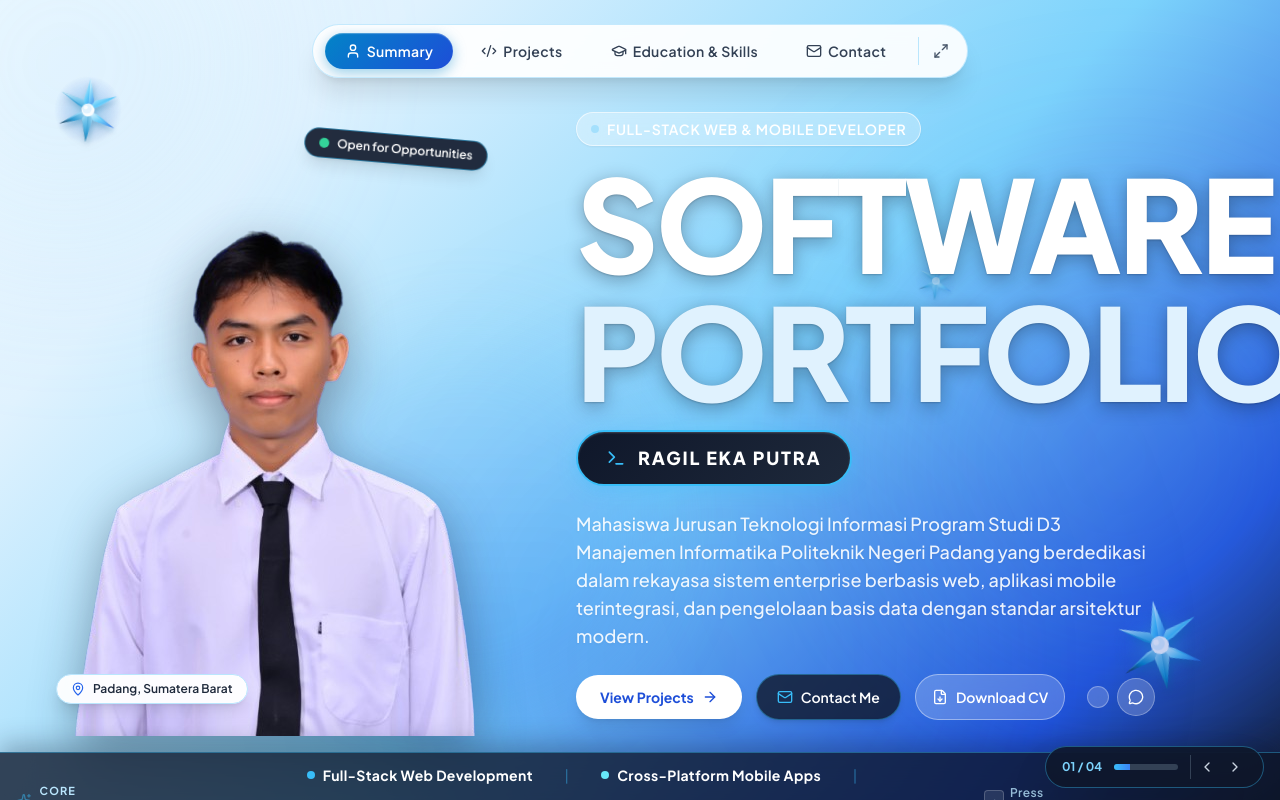
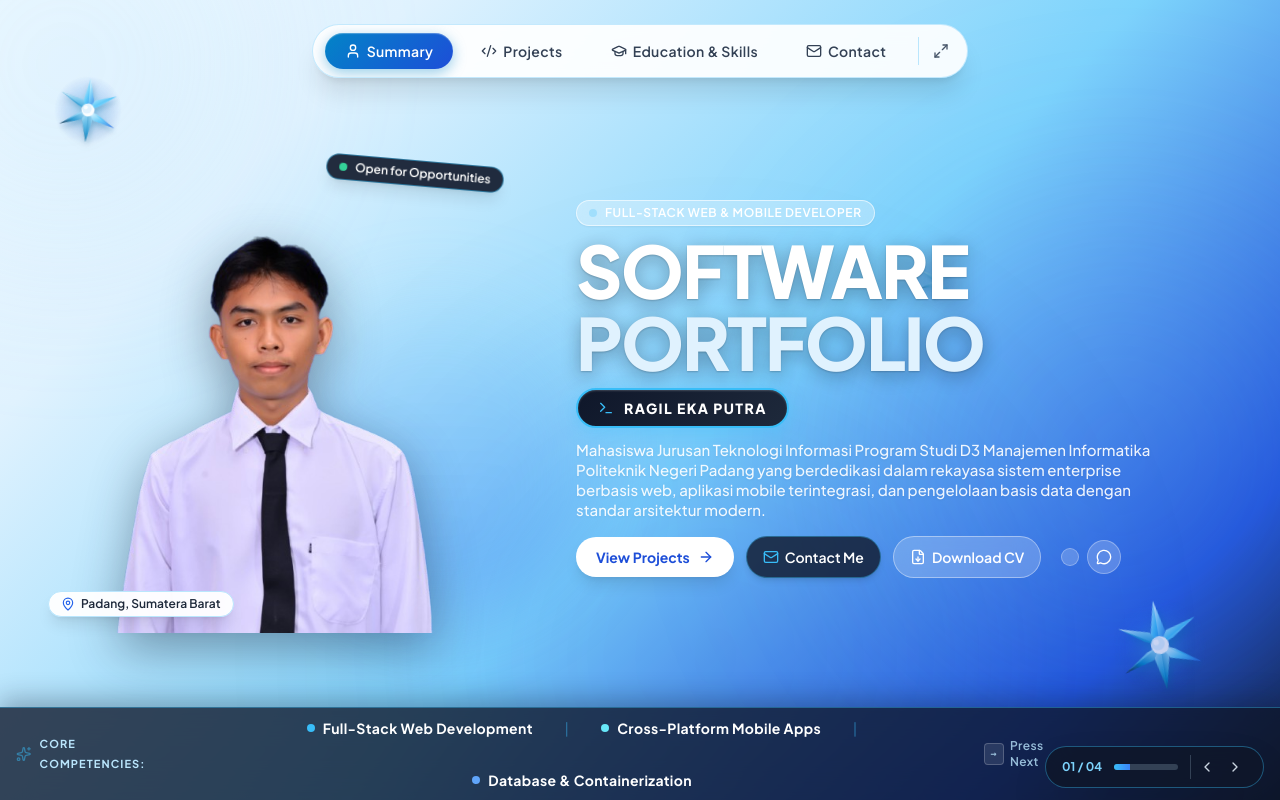
Before and after one commit to agillcoyy/portofolio_web, a plain HTML site: page index.html in a window 1280 px wide. Drawn offline with nearby package versions, Linux system fonts and the light colour scheme.

Commit message:
perubahan responsif zoom

```diff
--- a/assets/css/style.css
+++ b/assets/css/style.css
@@ -205,12 +205,24 @@ body {
 }
 
 .profile-img-container img {
-  max-height: 82vh;
+  max-height: 48vh;
   width: auto;
   object-fit: contain;
   object-position: bottom;
   filter: drop-shadow(0 15px 25px rgba(15, 23, 42, 0.4));
   transition: transform 0.3s ease;
+}
+
+@media (min-width: 1024px) {
+  .profile-img-container img {
+    max-height: 56vh;
+  }
+}
+
+@media (min-width: 1280px) {
+  .profile-img-container img {
+    max-height: 60vh;
+  }
 }
 
 .profile-img-container:hover img {
--- a/index.html
+++ b/index.html
@@ -139,37 +139,37 @@
     <!-- ==========================================
          TAB / SLIDE 1: SUMMARY (HERO SECTION)
          ========================================== -->
-    <section class="slide-panel active w-full h-full flex flex-col justify-between pt-20 md:pt-24 pb-0"
+    <section class="slide-panel active w-full h-full flex flex-col justify-between pt-16 md:pt-18 lg:pt-20 pb-0"
       id="slide-summary" role="tabpanel">
-      <div class="slide-scroll-area flex-1 w-full max-w-7xl mx-auto px-4 md:px-8 flex items-center">
+      <div class="slide-scroll-area flex-1 w-full max-w-7xl mx-auto px-4 md:px-8 flex items-center justify-center">
         <!-- 2-Column Hero Layout -->
-        <div class="w-full grid grid-cols-1 lg:grid-cols-12 gap-8 items-end min-h-[calc(100vh-12rem)] py-4">
+        <div class="w-full grid grid-cols-1 lg:grid-cols-12 gap-6 lg:gap-8 items-center py-2 lg:py-3">
 
           <!-- LEFT COLUMN: Profile Photo Cut-Out (Touches bottom) -->
           <div
-            class="lg:col-span-5 flex flex-col justify-end items-center lg:items-start h-full relative order-2 lg:order-1 pt-6 lg:pt-0">
+            class="lg:col-span-5 flex flex-col justify-end items-center lg:items-start h-full relative order-2 lg:order-1 pt-4 lg:pt-0">
             <!-- Subtle circular backdrop halo behind avatar -->
             <div
-              class="absolute bottom-6 left-1/2 -translate-x-1/2 lg:translate-x-0 w-72 h-72 md:w-96 md:h-96 rounded-full bg-gradient-to-t from-blue-600/30 to-sky-300/20 filter blur-2xl -z-10">
+              class="absolute bottom-4 left-1/2 -translate-x-1/2 lg:translate-x-0 w-64 h-64 md:w-80 md:h-80 rounded-full bg-gradient-to-t from-blue-600/30 to-sky-300/20 filter blur-2xl -z-10">
             </div>
 
-            <div class="profile-img-container w-full max-w-md lg:max-w-none">
+            <div class="profile-img-container w-full max-w-sm lg:max-w-none">
               <!-- Profile Cutout Photo (User Photo with Vector Fallback) -->
               <img src="assets/images/fotobiru_removebg.png"
                 onerror="this.onerror=null;this.src='assets/images/profile-placeholder.svg';"
                 alt="Ragil Eka Putra - Software Engineer"
-                class="max-h-[60vh] lg:max-h-[75vh] w-auto drop-shadow-2xl select-none object-contain object-bottom">
+                class="max-h-[46vh] sm:max-h-[50vh] lg:max-h-[56vh] xl:max-h-[60vh] w-auto drop-shadow-2xl select-none object-contain object-bottom">
 
               <!-- Floating Pill Accent (Experience / Availability) -->
               <div
-                class="absolute top-8 right-2 md:right-8 bg-slate-900/90 backdrop-blur-md border border-sky-400/50 text-white px-3.5 py-1.5 rounded-full text-xs font-semibold shadow-lg flex items-center gap-2 anim-float">
-                <span class="w-2.5 h-2.5 rounded-full bg-emerald-400 animate-ping"></span>
+                class="absolute top-4 right-1 md:right-4 bg-slate-900/90 backdrop-blur-md border border-sky-400/50 text-white px-3 py-1 rounded-full text-[11px] md:text-xs font-semibold shadow-lg flex items-center gap-2 anim-float">
+                <span class="w-2 h-2 rounded-full bg-emerald-400 animate-ping"></span>
                 <span>Open for Opportunities</span>
               </div>
 
               <!-- Floating Tech Badge (Campus & Location) -->
               <div
-                class="absolute bottom-8 left-2 md:left-6 bg-white/95 backdrop-blur-md border border-sky-200 text-slate-800 px-3.5 py-1.5 rounded-full text-xs font-semibold shadow-lg flex items-center gap-2">
+                class="absolute bottom-4 left-1 md:left-4 bg-white/95 backdrop-blur-md border border-sky-200 text-slate-800 px-3 py-1 rounded-full text-[11px] md:text-xs font-semibold shadow-lg flex items-center gap-1.5">
                 <i data-lucide="map-pin" class="w-3.5 h-3.5 text-blue-600"></i>
                 <span>Padang, Sumatera Barat</span>
               </div>
@@ -178,54 +178,53 @@
 
           <!-- RIGHT COLUMN: Giant Typography & Badge -->
           <div
-            class="lg:col-span-7 flex flex-col justify-center items-start h-full order-1 lg:order-2 pl-0 lg:pl-6 pb-4">
+            class="lg:col-span-7 flex flex-col justify-center items-start h-full order-1 lg:order-2 pl-0 lg:pl-6 pb-2">
 
             <!-- Sub-title Top: White text / Capsule -->
             <div
-              class="inline-flex items-center gap-2 px-3.5 py-1.5 rounded-full bg-white/30 backdrop-blur-md border border-white/60 text-white font-semibold text-xs md:text-sm tracking-wider uppercase mb-3 shadow-sm">
+              class="inline-flex items-center gap-2 px-3 py-1 rounded-full bg-white/30 backdrop-blur-md border border-white/60 text-white font-semibold text-xs tracking-wider uppercase mb-2 shadow-sm">
               <span class="w-2 h-2 rounded-full bg-sky-300 animate-pulse"></span>
               <span>Full-Stack Web & Mobile Developer</span>
             </div>
 
             <!-- Giant Main Title: 2 lines, bold capital letters, white with drop shadow -->
             <div
-              class="hero-title-shadow font-extrabold text-white tracking-tight leading-[0.92] text-5xl sm:text-6xl md:text-7xl lg:text-8xl xl:text-9xl mb-4 select-none">
+              class="hero-title-shadow font-extrabold text-white tracking-tight leading-[0.93] text-4xl sm:text-5xl md:text-6xl lg:text-6xl xl:text-7xl mb-2.5 select-none">
               <span class="block">SOFTWARE</span>
               <span class="block text-sky-100">PORTFOLIO</span>
             </div>
 
             <!-- Badge Nama: Rounded-full capsule, glossy dark blue with bright blue border -->
-            <div class="glass-badge-name rounded-full px-5 py-2.5 md:px-7 md:py-3 mb-6 inline-flex items-center gap-3">
-              <i data-lucide="terminal" class="w-5 h-5 text-sky-400"></i>
-              <span class="text-white font-black tracking-widest text-sm md:text-lg uppercase">
+            <div class="glass-badge-name rounded-full px-4 py-1.5 md:px-5 md:py-2 mb-3 inline-flex items-center gap-2.5">
+              <i data-lucide="terminal" class="w-4 h-4 text-sky-400"></i>
+              <span class="text-white font-black tracking-widest text-xs md:text-sm uppercase">
                 RAGIL EKA PUTRA
               </span>
             </div>
 
             <!-- Short Professional Bio -->
             <p
-              class="text-white/90 text-sm md:text-base lg:text-lg max-w-xl font-medium leading-relaxed mb-6 drop-shadow-sm">
+              class="text-white/90 text-xs sm:text-sm md:text-sm lg:text-[15px] max-w-xl font-medium leading-relaxed mb-4 drop-shadow-sm">
               Mahasiswa Jurusan Teknologi Informasi Program Studi D3 Manajemen Informatika Politeknik Negeri Padang yang
-              berdedikasi dalam rekayasa sistem enterprise
-              berbasis web, aplikasi mobile terintegrasi, dan pengelolaan basis data dengan standar arsitektur modern.
+              berdedikasi dalam rekayasa sistem enterprise berbasis web, aplikasi mobile terintegrasi, dan pengelolaan basis data dengan standar arsitektur modern.
             </p>
 
             <!-- Action CTAs & Social Links -->
-            <div class="flex flex-wrap items-center gap-3.5 w-full">
+            <div class="flex flex-wrap items-center gap-2.5 md:gap-3 w-full">
               <button data-jump-slide="1"
-                class="px-6 py-3 rounded-full bg-white text-blue-700 font-bold text-sm shadow-lg hover:bg-sky-50 hover:shadow-xl hover:scale-105 transition-all flex items-center gap-2">
+                class="px-5 py-2.5 rounded-full bg-white text-blue-700 font-bold text-xs md:text-sm shadow-lg hover:bg-sky-50 hover:shadow-xl hover:scale-105 transition-all flex items-center gap-2">
                 <span>View Projects</span>
                 <i data-lucide="arrow-right" class="w-4 h-4"></i>
               </button>
 
               <button data-jump-slide="3"
-                class="px-5 py-3 rounded-full bg-slate-900/80 hover:bg-slate-900 text-white font-semibold text-sm border border-sky-400/40 shadow-md hover:shadow-lg transition-all flex items-center gap-2">
+                class="px-4 py-2.5 rounded-full bg-slate-900/80 hover:bg-slate-900 text-white font-semibold text-xs md:text-sm border border-sky-400/40 shadow-md hover:shadow-lg transition-all flex items-center gap-1.5">
                 <i data-lucide="mail" class="w-4 h-4 text-sky-400"></i>
                 <span>Contact Me</span>
               </button>
 
               <button
-                class="download-cv-btn px-4 py-3 rounded-full bg-white/20 hover:bg-white/30 text-white font-semibold text-sm border border-white/40 backdrop-blur-md transition-all flex items-center gap-2"
+                class="download-cv-btn px-4 py-2.5 rounded-full bg-white/20 hover:bg-white/30 text-white font-semibold text-xs md:text-sm border border-white/40 backdrop-blur-md transition-all flex items-center gap-1.5"
                 title="Unduh Curriculum Vitae">
                 <i data-lucide="file-down" class="w-4 h-4"></i>
                 <span>Download CV</span>
@@ -235,12 +234,12 @@
               <div class="flex items-center gap-2 ml-auto lg:ml-2">
                 <a href="https://github.com/agillcoyy" target="_blank" rel="noopener noreferrer"
                   title="GitHub: github.com/agillcoyy"
-                  class="p-2.5 rounded-full bg-white/20 hover:bg-white/40 text-white backdrop-blur-md border border-white/30 transition-all">
+                  class="p-2 rounded-full bg-white/20 hover:bg-white/40 text-white backdrop-blur-md border border-white/30 transition-all">
                   <i data-lucide="github" class="w-4 h-4"></i>
                 </a>
                 <a href="https://wa.me/6281364767900" target="_blank" rel="noopener noreferrer"
                   title="WhatsApp: +62 813 6476 7900"
-                  class="p-2.5 rounded-full bg-white/20 hover:bg-white/40 text-white backdrop-blur-md border border-white/30 transition-all">
+                  class="p-2 rounded-full bg-white/20 hover:bg-white/40 text-white backdrop-blur-md border border-white/30 transition-all">
                   <i data-lucide="message-circle" class="w-4 h-4"></i>
                 </a>
               </div>
@@ -252,7 +251,7 @@
       </div>
 
       <!-- Bottom Ticker / Highlight Bar: Pita Biru Glossy di Bagian Paling Bawah Layar -->
-      <footer class="glass-ticker w-full py-3 px-4 text-white z-20">
+      <footer class="glass-ticker w-full py-2.5 px-4 text-white z-20">
         <div
           class="max-w-7xl mx-auto flex flex-col sm:flex-row items-center justify-between gap-3 text-xs md:text-sm font-semibold tracking-wide lg:pr-48">
 
```
